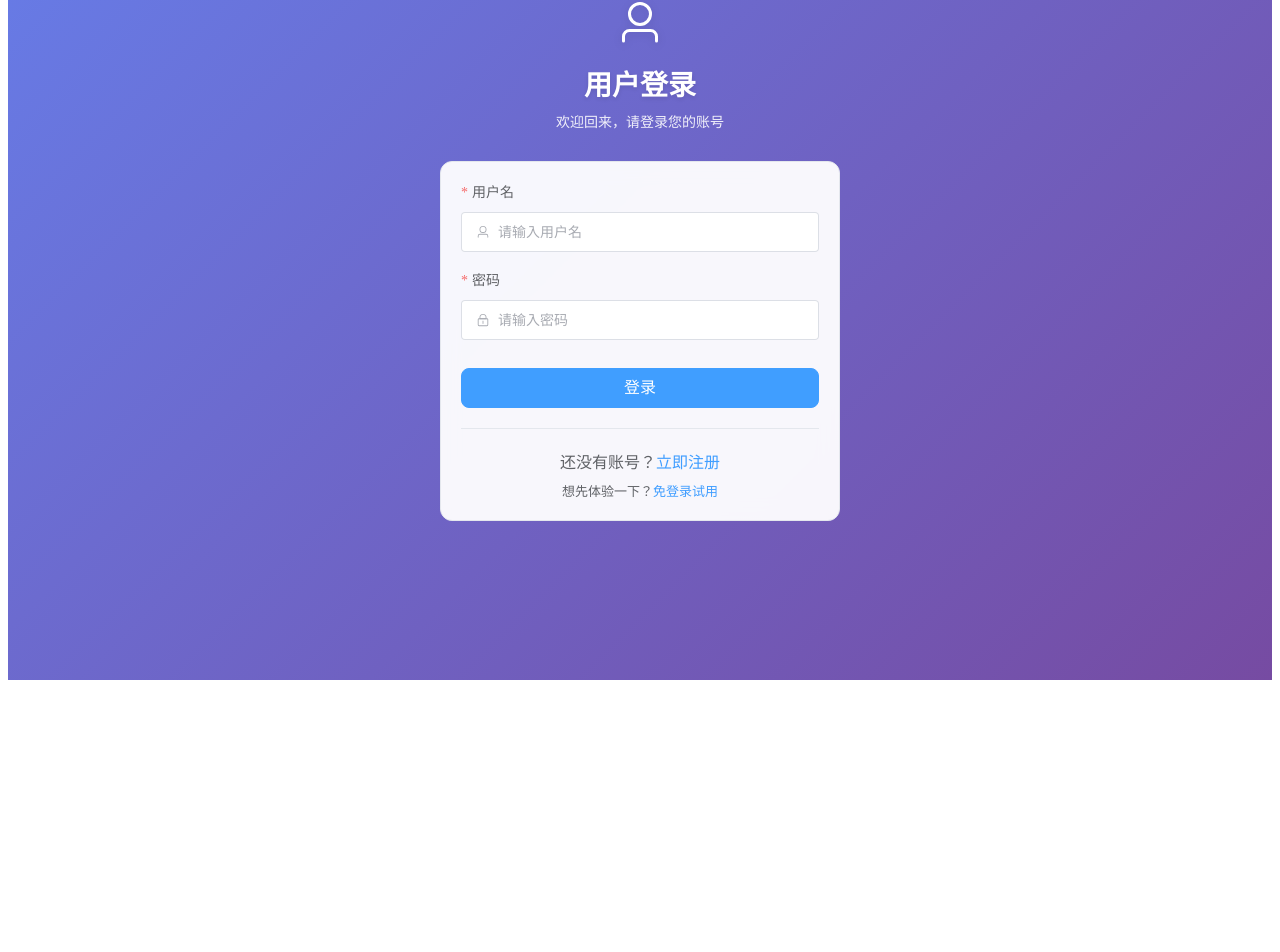
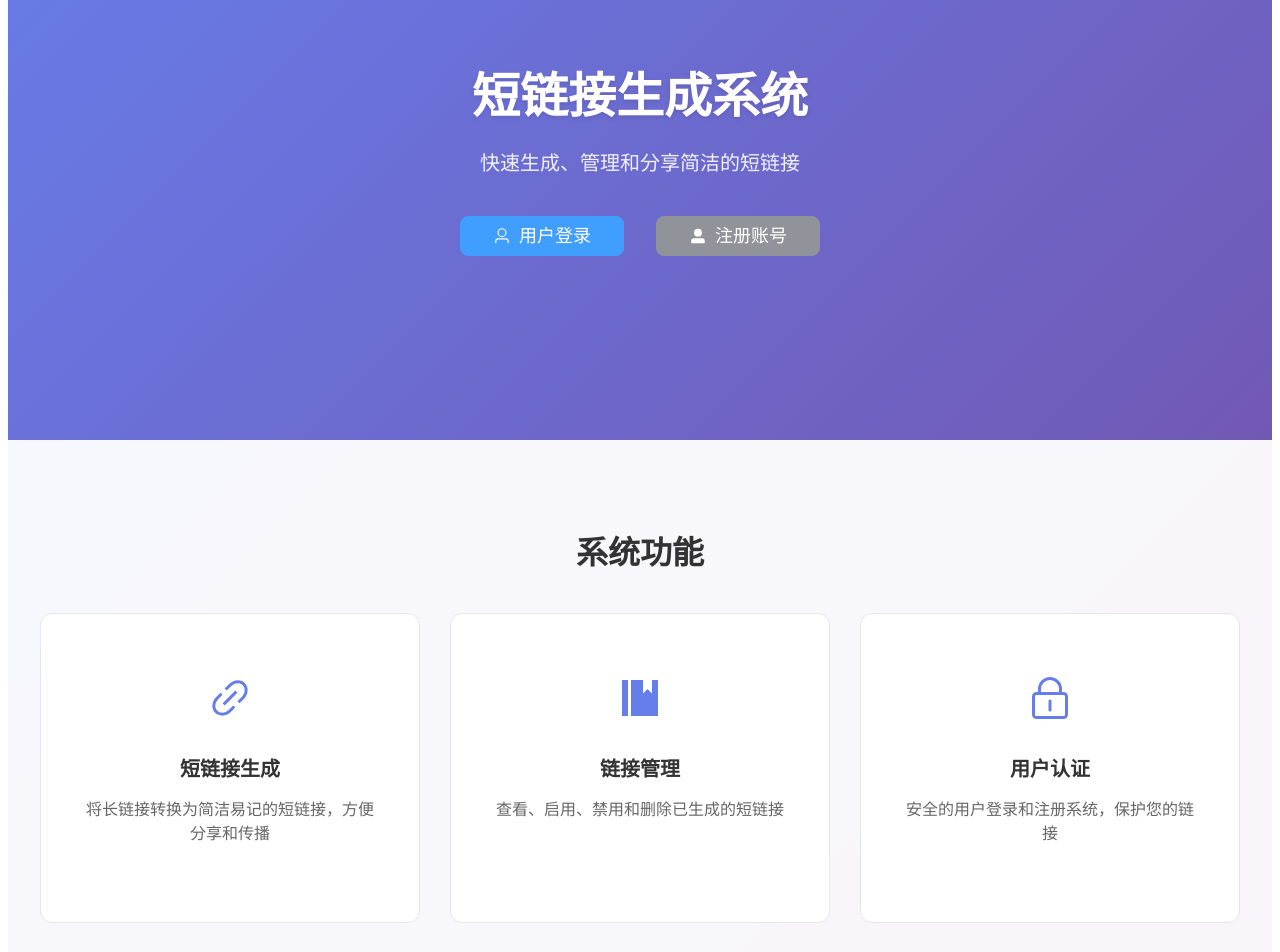
Before and after one commit to zhuxuanlin666/short-link-frontend, a Vue app: page / in a window 1280 px wide. Before the commit this address led to /login. Shown: the part 168-1120 px from the top of the page. Before the commit the page ends 856 px from the top, so only its background shows below. Built offline with nearby package versions, Linux system fonts and the light colour scheme; the HTML template or start-up script is replaced by a standard one.

Commit message:
Add files via upload

```diff
--- a/src/pages/auth/LoginPage.vue
+++ b/src/pages/auth/LoginPage.vue
@@ -52,7 +52,7 @@
 
         <div class="auth-footer">
           <p>还没有账号？<router-link to="/register" class="link">立即注册</router-link></p>
-          <p class="demo-link-text">想先体验一下？<router-link to="/demo" class="link">免登录试用</router-link></p>
+
         </div>
       </el-card>
     </div>
--- /dev/null
+++ b/src/pages/home/HomePage.vue
@@ -0,0 +1,210 @@
+<template>
+  <div class="home-page">
+    <div class="hero-section">
+      <div class="hero-content">
+        <h1>短链接生成系统</h1>
+        <p>快速生成、管理和分享简洁的短链接</p>
+        <div class="hero-buttons">
+          <el-button type="primary" size="large" @click="goToLogin" class="login-button">
+            <el-icon><User /></el-icon>
+            用户登录
+          </el-button>
+          <el-button type="info" size="large" @click="goToRegister" class="register-button">
+            <el-icon><UserFilled /></el-icon>
+            注册账号
+          </el-button>
+        </div>
+      </div>
+    </div>
+
+    <div class="features-section">
+      <h2>系统功能</h2>
+      <div class="features-grid">
+        <el-card shadow="hover" class="feature-card">
+          <div class="feature-icon">
+            <el-icon><Link /></el-icon>
+          </div>
+          <h3>短链接生成</h3>
+          <p>将长链接转换为简洁易记的短链接，方便分享和传播</p>
+        </el-card>
+
+        <el-card shadow="hover" class="feature-card">
+          <div class="feature-icon">
+            <el-icon><Management /></el-icon>
+          </div>
+          <h3>链接管理</h3>
+          <p>查看、启用、禁用和删除已生成的短链接</p>
+        </el-card>
+
+        <el-card shadow="hover" class="feature-card">
+          <div class="feature-icon">
+            <el-icon><Lock /></el-icon>
+          </div>
+          <h3>用户认证</h3>
+          <p>安全的用户登录和注册系统，保护您的链接</p>
+        </el-card>
+      </div>
+    </div>
+
+    <div class="footer">
+      <p>© 2026 短链接生成系统</p>
+    </div>
+  </div>
+</template>
+
+<script setup lang="ts">
+import { useRouter } from 'vue-router'
+import { Link, Management, Lock, User, UserFilled } from '@element-plus/icons-vue'
+
+const router = useRouter()
+
+const goToLogin = () => {
+  router.push('/login')
+}
+
+const goToRegister = () => {
+  router.push('/register')
+}
+</script>
+
+<style scoped>
+.home-page {
+  min-height: 100vh;
+  background: linear-gradient(135deg, #667eea 0%, #764ba2 100%);
+  color: white;
+}
+
+.hero-section {
+  min-height: 70vh;
+  display: flex;
+  align-items: center;
+  justify-content: center;
+  padding: 20px;
+  text-align: center;
+}
+
+.hero-content {
+  max-width: 800px;
+}
+
+.hero-content h1 {
+  font-size: 48px;
+  font-weight: 600;
+  margin-bottom: 20px;
+  text-shadow: 0 2px 4px rgba(0, 0, 0, 0.1);
+}
+
+.hero-content p {
+  font-size: 20px;
+  margin-bottom: 40px;
+  opacity: 0.9;
+}
+
+.hero-buttons {
+  display: flex;
+  gap: 20px;
+  justify-content: center;
+  flex-wrap: wrap;
+}
+
+.login-button,
+.register-button {
+  padding: 12px 32px;
+  font-size: 18px;
+  font-weight: 500;
+  border-radius: 8px;
+}
+
+.login-button .el-icon,
+.register-button .el-icon {
+  margin-right: 8px;
+}
+
+.features-section {
+  padding: 60px 20px;
+  background: rgba(255, 255, 255, 0.95);
+  color: #333;
+}
+
+.features-section h2 {
+  text-align: center;
+  font-size: 32px;
+  font-weight: 600;
+  margin-bottom: 40px;
+  color: #333;
+}
+
+.features-grid {
+  display: grid;
+  grid-template-columns: repeat(auto-fit, minmax(300px, 1fr));
+  gap: 30px;
+  max-width: 1200px;
+  margin: 0 auto;
+}
+
+.feature-card {
+  text-align: center;
+  padding: 40px 20px;
+  border-radius: 12px;
+  transition: transform 0.3s ease;
+}
+
+.feature-card:hover {
+  transform: translateY(-5px);
+}
+
+.feature-icon {
+  font-size: 48px;
+  margin-bottom: 20px;
+  color: #667eea;
+}
+
+.feature-card h3 {
+  font-size: 20px;
+  font-weight: 600;
+  margin-bottom: 12px;
+  color: #333;
+}
+
+.feature-card p {
+  font-size: 16px;
+  color: #666;
+  line-height: 1.5;
+}
+
+.footer {
+  background: rgba(0, 0, 0, 0.1);
+  padding: 30px 20px;
+  text-align: center;
+  font-size: 14px;
+  opacity: 0.8;
+}
+
+@media (max-width: 768px) {
+  .hero-content h1 {
+    font-size: 36px;
+  }
+
+  .hero-content p {
+    font-size: 18px;
+  }
+
+  .hero-buttons {
+    flex-direction: column;
+    align-items: center;
+  }
+
+  .login-button,
+  .register-button {
+    width: 200px;
+  }
+
+  .features-section {
+    padding: 40px 20px;
+  }
+
+  .features-section h2 {
+    font-size: 28px;
+  }
+}
+</style>
--- a/src/router/index.ts
+++ b/src/router/index.ts
@@ -4,6 +4,12 @@ import { authService } from '../utils/auth'
 const router = createRouter({
   history: createWebHistory(import.meta.env.BASE_URL),
   routes: [
+    {
+      path: '/',
+      name: 'home',
+      component: () => import('../pages/home/HomePage.vue'),
+      meta: { public: true }
+    },
     {
       path: '/login',
       name: 'login',
@@ -25,10 +31,6 @@ const router = createRouter({
       path: '/admin',
       name: 'admin',
       component: () => import('../pages/admin/ListPage.vue')
-    },
-    {
-      path: '/',
-      redirect: '/login'
     }
   ],
 })
```
